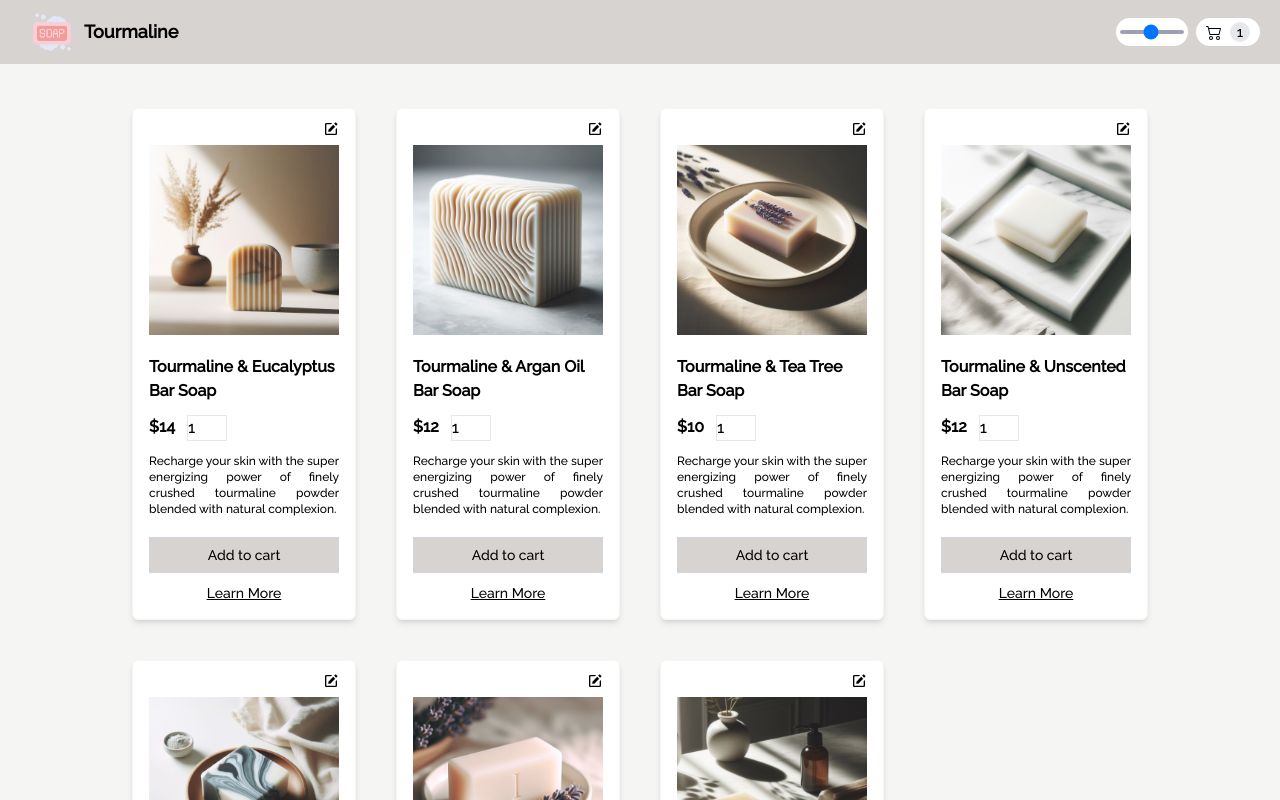
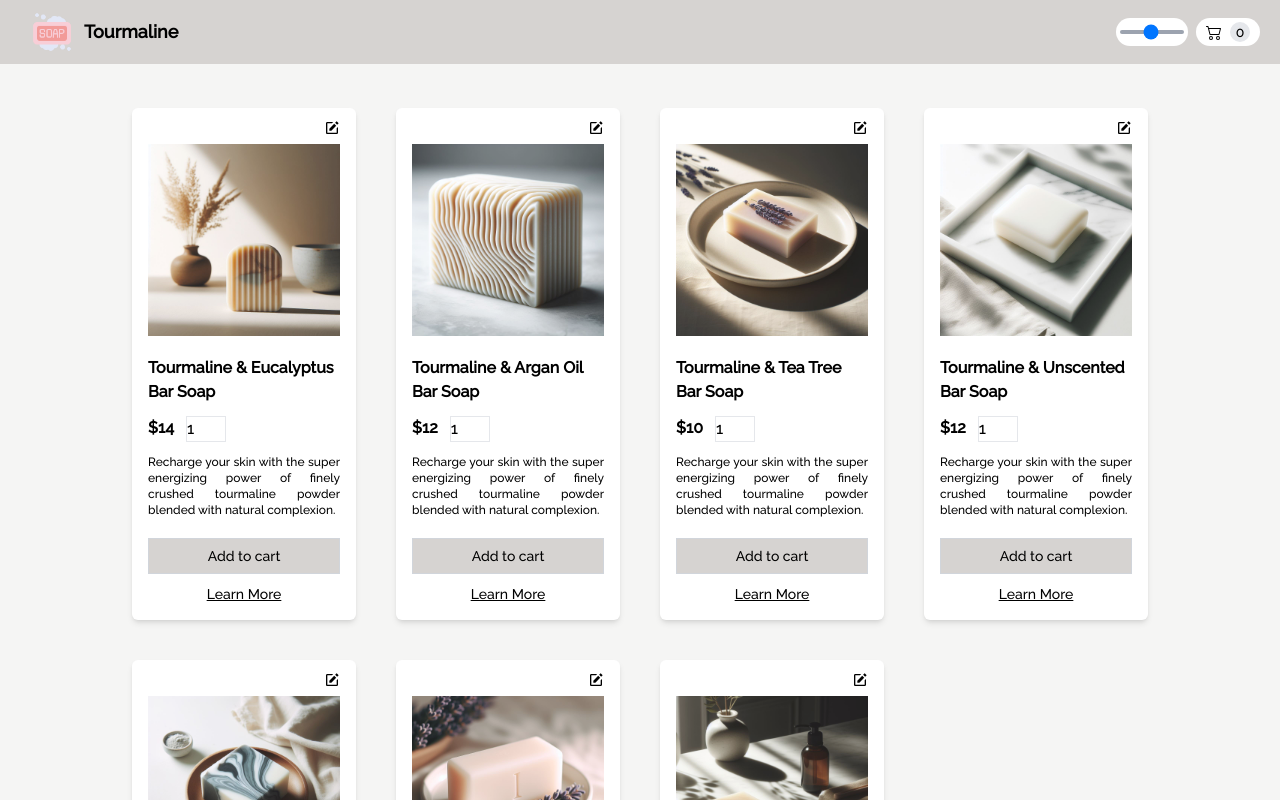
Before and after one commit to camilavaleriarojas/Dango-Project, a React (Vite) app: page / in a window 1280 px wide. Shown: the top 800 px of the page. Built offline with nearby package versions, Linux system fonts and the light colour scheme.

Commit message:
Implement logic to add items to shopping cart

```diff
--- a/src/Components/Button/index.jsx
+++ b/src/Components/Button/index.jsx
@@ -1,7 +1,10 @@
-const AddButton = () => {
+const AddButton = ({ onClick }) => {
   return (
     <>
-      <button className=" h-9 w-full border border-gray-300   bg-stone-300 text-sm hover:bg-dark-pink">
+      <button
+        className=" h-9 w-full border border-gray-300   bg-stone-300 text-sm hover:bg-dark-pink"
+        onClick={onClick}
+      >
         Add to cart
       </button>
     </>
--- a/src/Components/Card/index.jsx
+++ b/src/Components/Card/index.jsx
@@ -2,25 +2,35 @@ import { useState } from "react";
 import { FaCheck } from "react-icons/fa6";
 import { BiSolidEdit } from "react-icons/bi";
 import { useContext } from "react";
-import { TitleSizeContext } from "../TitleContext";
-import Input from "../Input";
+import { Context } from "../../context";
+import InputCuantity from "../Inputs/InputCuantity";
 
 import AddButton from "../Button";
-import TitleInput from "../TitleInput";
+import TitleInput from "../Inputs/TitleInput";
 
 const Card = ({ name, image, price, description }) => {
   const [title, setTitle] = useState(name);
   const [isEditing, setIsEditing] = useState(name);
+  const [cuantityValue, setCuantityValue] = useState(1);
 
-  const { titleSize } = useContext(TitleSizeContext);
+  const { titleSize, setAmount } = useContext(Context);
 
   const onTitleChange = (event) => {
     const newTitle = event.target.value;
     setTitle(newTitle);
   };
 
+  const handleAddToCart = () => {
+    setAmount((prevAmount) => prevAmount + cuantityValue);
+    setCuantityValue(1);
+  };
+
+  const handleCuantityChange = (event) => {
+    setCuantityValue(Number(event.target.value));
+  };
+
   return (
-    <div className="relative w-56 rounded-md border border-stone-100 bg-white p-4 pt-2 shadow-md  hover:border-stone-300 ">
+    <div className="borde relative w-56 rounded-md border-stone-100 bg-white p-4 pt-2 shadow-md hover:border-stone-300 ">
       <div className={"mb-1 flex items-center justify-between"}>
         <div className={!isEditing ? "visible w-full" : "invisible w-full"}>
           <TitleInput title={title} onTitleChange={onTitleChange} />
@@ -39,13 +49,16 @@ const Card = ({ name, image, price, description }) => {
           {title}
         </h2>
         <div className="flex py-3">
-          <p className="mr-3 text-base font-bold">{`$${price}`}</p>
-          <Input />
+          <p className="mr-3 text-base font-bold">{`$${cuantityValue * price}`}</p>
+          <InputCuantity
+            value={cuantityValue}
+            onChange={handleCuantityChange}
+          />
         </div>
         <p className="text-justify text-xs font-medium">{description}</p>
       </div>
       <div className="flex flex-col items-center pt-5">
-        <AddButton />
+        <AddButton onClick={handleAddToCart} />
         <a className="cursor-pointer pt-2.5 text-sm underline">Learn More</a>
       </div>
     </div>
--- a/src/Components/Header/index.jsx
+++ b/src/Components/Header/index.jsx
@@ -1,7 +1,11 @@
 import { BsCart2 } from "react-icons/bs";
-import Range from "../Range";
+import Range from "../Inputs/Range";
+import { useContext } from "react";
+import { Context } from "../../context/index";
 
 const Header = () => {
+  const { amount } = useContext(Context);
+
   return (
     <div className="mb-5 flex h-16 items-center justify-between bg-stone-300 px-5">
       <div className="flex items-center">
@@ -13,7 +17,7 @@ const Header = () => {
         <div className="ml-2 flex w-16 items-center justify-center rounded-3xl bg-white p-1">
           <BsCart2 />
           <p className="text-gray ml-2 h-5 w-5 rounded-full bg-gray-200 text-center text-sm">
-            1
+            {amount}
           </p>
         </div>
       </div>
--- a/src/Components/Input/index.jsx
+++ /dev/null
@@ -1,7 +0,0 @@
-const Input = () => {
-  return (
-    <input type="number" min={1} defaultValue={1} className="w-10 border" />
-  );
-};
-
-export default Input;
--- /dev/null
+++ b/src/Components/Inputs/InputCuantity/index.jsx
@@ -0,0 +1,14 @@
+const InputCuantity = ({ value, onChange }) => {
+  return (
+    <input
+      value={value}
+      onChange={onChange}
+      type="number"
+      min={1}
+      defaultValue={1}
+      className="w-10 border"
+    />
+  );
+};
+
+export default InputCuantity;
--- a/src/Components/Range/index.jsx
+++ b/src/Components/Inputs/Range/index.jsx
@@ -1,8 +1,8 @@
 import { useContext } from "react";
-import { TitleSizeContext } from "../TitleContext";
+import { Context } from "../../../context";
 
 const Range = () => {
-  const { setTitleSize } = useContext(TitleSizeContext);
+  const { setTitleSize } = useContext(Context);
 
   const handleRangeChange = (event) => {
     let fontSizeValue;
--- a/src/Components/TitleContext/index.jsx
+++ /dev/null
@@ -1,14 +0,0 @@
-import { createContext, useState } from "react";
-
-export const TitleSizeContext = createContext();
-
-export const TitleSizeProvider = ({ children }) => {
-  const [titleSize, setTitleSize] = useState("text-base");
-
-  const hola = { titleSize, setTitleSize };
-  return (
-    <TitleSizeContext.Provider value={hola}>
-      {children}
-    </TitleSizeContext.Provider>
-  );
-};
--- /dev/null
+++ b/src/context/index.jsx
@@ -0,0 +1,11 @@
+import { createContext, useState } from "react";
+
+export const Context = createContext();
+
+export const ContextProvider = ({ children }) => {
+  const [titleSize, setTitleSize] = useState("text-base");
+  const [amount, setAmount] = useState(0);
+
+  const stateContext = { titleSize, setTitleSize, amount, setAmount };
+  return <Context.Provider value={stateContext}>{children}</Context.Provider>;
+};
--- a/src/Components/Layout/index.jsx
+++ b/src/routes/Layout/index.jsx
@@ -1,5 +1,5 @@
-import Header from "../Header";
-import Card from "../Card";
+import Header from "../../Components/Header";
+import Card from "../../Components/Card";
 import { dataProducts } from "../../data/dataProducts";
 
 const Layout = () => {
```
Also changed, not shown: src/App.jsx (+4 -4 lines), src/Components/Inputs/TitleInput/index.jsx (renamed from src/Components/TitleInput/index.jsx).
